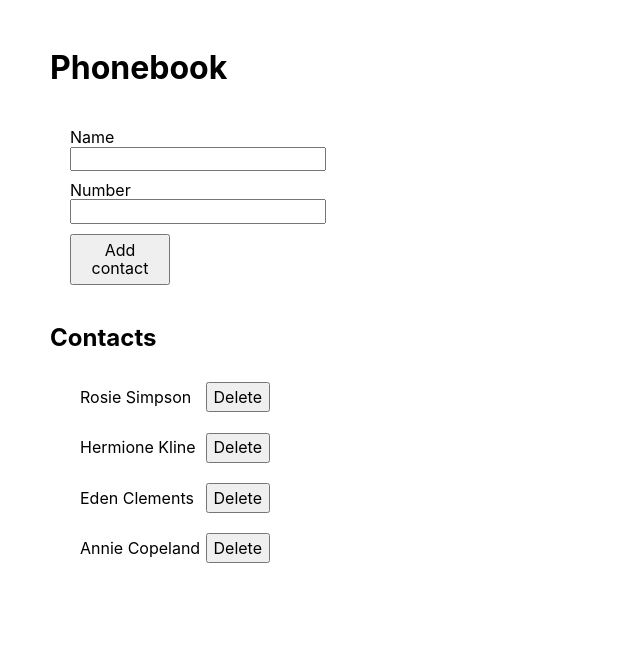
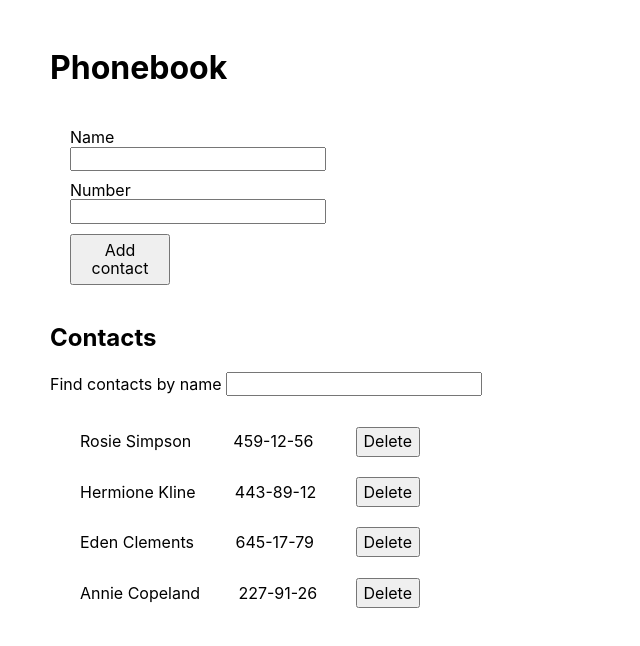
Before and after one commit to Svi-Kos/goit-react-hw-02-phonebook, a React (Create React App) app in the folder my-app/: page / in a window 1280 px wide. Shown: the top 646 px of the page, without its empty margins (0-640 px from the left). Built offline with nearby package versions, Linux system fonts and the light colour scheme.

Commit message:
додає фільтр

```diff
--- a/my-app/src/App.js
+++ b/my-app/src/App.js
@@ -3,18 +3,23 @@
 import './App.css';
 import ContactList from './components/ContactList';
 import ContactForm from 'components/ContactForm/ContactForm';
+import Filter from 'components/Filter/Filter';
 import contacts from 'contacts.json';
 
 class App extends Component {
   state = {
     contacts,
+    filter: '',
   };
 
-  addContact = text => {
+  addContact = (name, number) => {
     const contact = {
       id: shortid.generate(),
-      name: text,
+      name,
+      number,
     };
+
+    console.log(contact);
 
     this.setState(prevState => ({
       contacts: [contact, ...prevState.contacts],
@@ -27,8 +32,18 @@
     }));
   };
 
+  changeFilter = event => {
+    this.setState({ filter: event.currentTarget.value });
+  };
+
   render() {
-    const contacts = this.state.contacts;
+    // const contacts = this.state.contacts;
+
+    const normalizedFilter = this.state.filter.toLowerCase();
+
+    const visibleContacts = this.state.contacts.filter(contact =>
+      contact.name.toLowerCase().includes(normalizedFilter),
+    );
 
     return (
       <div className="phonebook">
@@ -36,7 +51,11 @@
         <ContactForm onSubmit={this.addContact} />
 
         <h2>Contacts</h2>
-        <ContactList contacts={contacts} onDeleteItem={this.deleteContact} />
+        <Filter value={this.state.filter} onChange={this.changeFilter} />
+        <ContactList
+          contacts={visibleContacts}
+          onDeleteItem={this.deleteContact}
+        />
       </div>
     );
   }
--- a/my-app/src/components/ContactForm/ContactForm.jsx
+++ b/my-app/src/components/ContactForm/ContactForm.jsx
@@ -9,7 +9,6 @@
 
   handleChange = event => {
     const { name, value } = event.currentTarget;
-
     this.setState({
       [name]: value,
     });
@@ -20,6 +19,7 @@
     console.log('from contact form', this.state);
 
     this.props.onSubmit(this.state.name);
+    // this.props.onSubmit(this.state.number);
 
     this.reset();
   };
--- a/my-app/src/components/ContactList/ContactList.jsx
+++ b/my-app/src/components/ContactList/ContactList.jsx
@@ -3,9 +3,10 @@
 
 const ContactList = ({ contacts, onDeleteItem }) => (
   <ul className={s.contactList}>
-    {contacts.map(({ id, name }) => (
+    {contacts.map(({ id, name, number }) => (
       <li key={id} className={s.contactListItem}>
         <p>{name}</p>
+        <p>{number}</p>
         <button
           type="button"
           className={s.deleteBtn}
--- a/my-app/src/components/ContactList/ContactList.module.css
+++ b/my-app/src/components/ContactList/ContactList.module.css
@@ -2,7 +2,7 @@
   list-style: none;
   margin: 20px;
   padding: 0;
-  width: 200px;
+  width: 350px;
 }
 
 .contactListItem {
--- /dev/null
+++ b/my-app/src/components/Filter/Filter.jsx
@@ -0,0 +1,10 @@
+import React from 'react';
+
+const Filter = ({ value, onChange }) => (
+  <label>
+    Find contacts by name{' '}
+    <input type="text" value={value} onChange={onChange} />
+  </label>
+);
+
+export default Filter;
```
